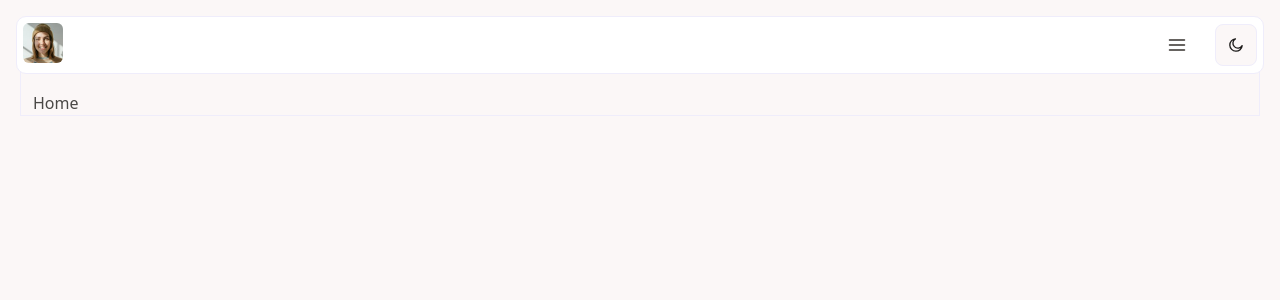
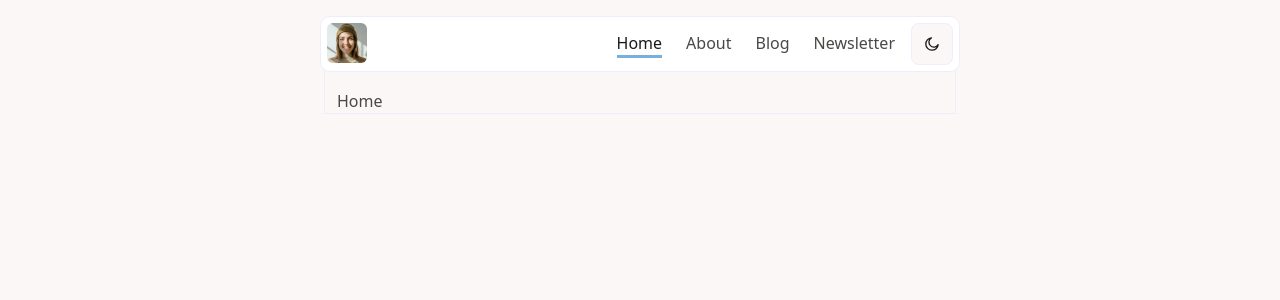
Before and after one commit to caarlosdamian/personal-blog, a Next.js app: page / in a window 1280 px wide. Shown: the top 300 px of the page. Built offline with nearby package versions, Linux system fonts and the light colour scheme.

Commit message:
feat(navbar): added navbar

```diff
--- a/app/components/menu/Menu.tsx
+++ b/app/components/menu/Menu.tsx
@@ -4,7 +4,7 @@ import { MenuItem } from '../menuItem/MenuItem';
 export const Menu = () => {
   return (
     <>
-      <nav className="absolute left-0 right-0  h-fit  container rounded-[10px] bg-neutral-0 p-3 dark:bg-neutral-800 border-responsive z-10">
+      <nav className="absolute left-0 right-0  h-fit  container rounded-[10px] bg-neutral-0 p-3 dark:bg-neutral-800 border-responsive z-10  md:hidden">
         <ul className="flex flex-col gap-[6px]">
           {navLinks.map((element, index) => (
             <li key={element.id} className="flex flex-col gap-[6px]">
@@ -16,7 +16,7 @@ export const Menu = () => {
           ))}
         </ul>
       </nav>
-      <div className="relative left-0 h-[170px] container bg-transparent"></div>
+      <div className="relative left-0 h-[170px] container bg-transparent md:hidden"></div>
     </>
   );
 };
--- a/app/components/menuItem/MenuItem.tsx
+++ b/app/components/menuItem/MenuItem.tsx
@@ -11,16 +11,17 @@ interface Props {
     label: string;
   };
   lastItem: boolean;
+  isDesktop?: boolean;
 }
 
-export const MenuItem = ({ element, lastItem }: Props) => {
+export const MenuItem = ({ element, lastItem, isDesktop }: Props) => {
   const pathname = usePathname();
   const { toggleMenu } = use(MenuContext);
   return (
     <>
       <Link
         href={element.path}
-        className={`text-lg ${
+        className={`cursor-pointer ${isDesktop ? 'text-base' : 'text-lg'} ${
           pathname === element.path
             ? 'text-neutral-900 dark:text-neutral-0'
             : 'title'
@@ -29,8 +30,16 @@ export const MenuItem = ({ element, lastItem }: Props) => {
       >
         {element.label}
       </Link>
-      {!lastItem && (
-        <hr className="h-[1px] border-none bg-neutral-200 dark:bg-neutral-700" />
+      {!lastItem ||
+        (isDesktop && (
+          <hr className="h-[1px] border-none bg-neutral-200 dark:bg-neutral-700" />
+        ))}
+      {isDesktop && (
+        <hr
+          className={`h-[3px] border-none  ${
+            pathname === element.path ? 'bg-blue-700' : 'bg-transparent'
+          }`}
+        />
       )}
     </>
   );
--- a/app/components/navbar/Navbar.tsx
+++ b/app/components/navbar/Navbar.tsx
@@ -1,11 +1,11 @@
 'use client';
-// import { navLinks } from '@/app/constants';
 import { ThemeContext, ThemeContextType } from '@/app/context/ThemeContext';
-// import Link from 'next/link';
 import { use } from 'react';
 import Image from 'next/image';
 import { Button } from '../button/Button';
 import { MenuContext } from '@/app/context/MenuContext';
+import { navLinks } from '@/app/constants';
+import { MenuItem } from '../menuItem/MenuItem';
 
 export const Navbar = () => {
   const { handleToogle, isDarkMode } = use(
@@ -22,7 +22,7 @@ export const Navbar = () => {
     : '/assets/images/icon-menu.svg';
 
   return (
-    <header className="container relative rounded-[10px] bg-neutral-0 p-[6px] dark:bg-neutral-800 border-responsive z-10">
+    <header className="container relative rounded-[10px] bg-neutral-0 p-[6px] dark:bg-neutral-800 border-responsive z-10 max-w-[640px]">
       <section aria-label="Main Navigation" className="flex justify-between">
         <div className="">
           <Image
@@ -33,24 +33,25 @@ export const Navbar = () => {
             className="rounded-md"
           />
         </div>
-        {/* <button onClick={() => handleToogle(mode === 'dark' ? 'light' : 'dark')}>
-          Toggle
-        </button> */}
-        {/* <ul>
-          {navLinks.map((navLink) => (
-            <li key={navLink.id}>
-              <Link className="title" href={navLink.path}>
-                {navLink.label}
-              </Link>
-            </li>
-          ))}
-        </ul> */}
         <div className="flex items-center gap-4">
+          <nav>
+            <ul className="items-center gap-6 hidden md:flex">
+              {navLinks.map((navLink, index) => (
+                <li key={navLink.id}>
+                  <MenuItem
+                    element={navLink}
+                    isDesktop
+                    lastItem={index === navLinks.length}
+                  />
+                </li>
+              ))}
+            </ul>
+          </nav>
           <Button
             variant="ghost"
             aria-haspopup="true"
             onClick={toggleMenu}
-            className={`rounded-[8px] p-3 ${
+            className={`rounded-[8px] p-3 md:hidden ${
               isOpen ? ' bg-neutral-700  dark:bg-neutral-100 ' : ''
             }`}
           >
--- a/app/components/root/Root.tsx
+++ b/app/components/root/Root.tsx
@@ -6,13 +6,13 @@ import { MenuContext } from '@/app/context/MenuContext';
 export const Root = ({ children }: PropsWithChildren) => {
   const { isOpen } = use(MenuContext);
   return (
-    <div className="px-[4px] container relative -top-2">
+    <div className="px-[4px] container relative -top-2 max-w-[640px]">
       <div
         className=" w-full border-responsive
     px-3 pt-6"
       >
         {isOpen && <Menu />}
-        <div className={`${isOpen ? 'pt-8' : ''}`}>{children}</div>
+        <div className={`${isOpen ? 'pt-8 md:pt-0' : ''}`}>{children}</div>
       </div>
     </div>
   );
--- a/app/layout.tsx
+++ b/app/layout.tsx
@@ -1,6 +1,6 @@
 import type { Metadata } from 'next';
 import { Fira_Code, DM_Sans } from 'next/font/google';
-import {  Navbar, Root } from './components';
+import { Navbar, Root } from './components';
 import { ThemeProvider } from './context/ThemeContext';
 import { MenuContextProvider } from './context/MenuContext';
 import './styles/globals.css';
@@ -32,7 +32,7 @@ export default function RootLayout({
       <body
         className={`${firaCode.variable} ${dmSans.variable} dark:bg-neutral-900 bg-neutral-100 flex flex-col items-center transition-colors duration-300 p-4`}
       >
-        <main className="w-full relative">
+        <main className="w-full relative flex items-center flex-col">
           <ThemeProvider>
             <MenuContextProvider>
               <Navbar />
```
